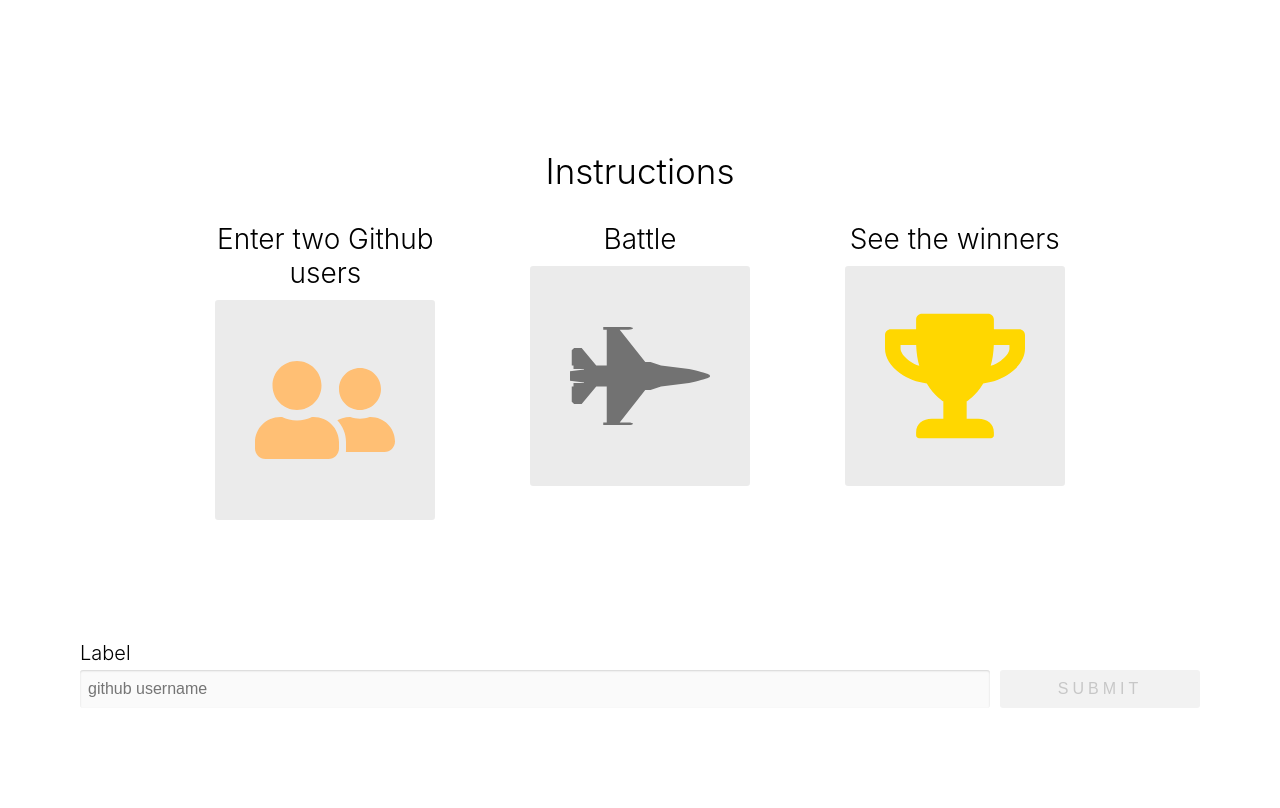
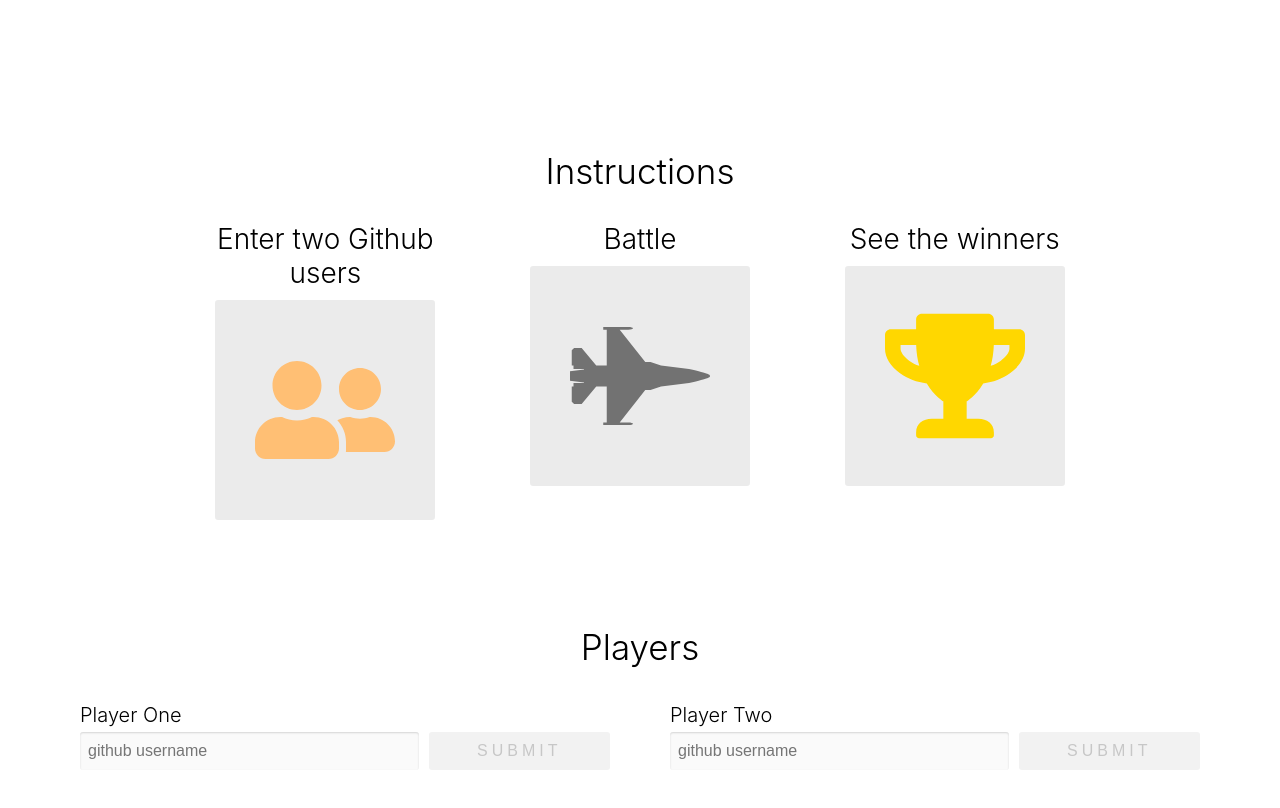
Before and after one commit to ethanratnofsky/GitHub-Battle, a React app: page / in a window 1280 px wide. Built offline with nearby package versions, Linux system fonts and the light colour scheme.

Commit message:
Render PlayerInput

```diff
--- a/app/components/Battle.js
+++ b/app/components/Battle.js
@@ -82,11 +82,46 @@
 }
 
 export default class Battle extends React.Component {
+    constructor(props) {
+        super(props)
+
+        this.state = {
+          playerOne: null,
+          playerTwo: null,
+        }
+
+        this.handleSubmit = this.handleSubmit.bind(this)
+    }
+    handleSubmit(id, player) {
+        this.setState({
+            [id]: player
+        })
+    }
+
     render() {
+        const { playerOne, playerTwo } = this.state
+
         return (
             <>
                 <Instructions />
-                <PlayerInput label='Label' onSubmit={(value) => {console.log(value)}}/>
+                <div className='players-container'>
+                    <h1 className='center-text header-lg'>Players</h1>
+                    <div className='row space-around'>
+                        {playerOne === null && (
+                        <PlayerInput
+                            label='Player One'
+                            onSubmit={(player) => this.handleSubmit('playerOne', player)}
+                        />
+                        )}
+
+                        {playerTwo === null && (
+                        <PlayerInput
+                            label='Player Two'
+                            onSubmit={(player) => this.handleSubmit('playerTwo', player)}
+                        />
+                        )}
+                    </div>
+                </div>
             </>
         )
     }
--- a/app/index.css
+++ b/app/index.css
@@ -206,3 +206,7 @@
     background: #f2f2f2;
     color: #c7c7c7;
 }
+
+.players-container {
+    margin: 100px 0;
+}
```
